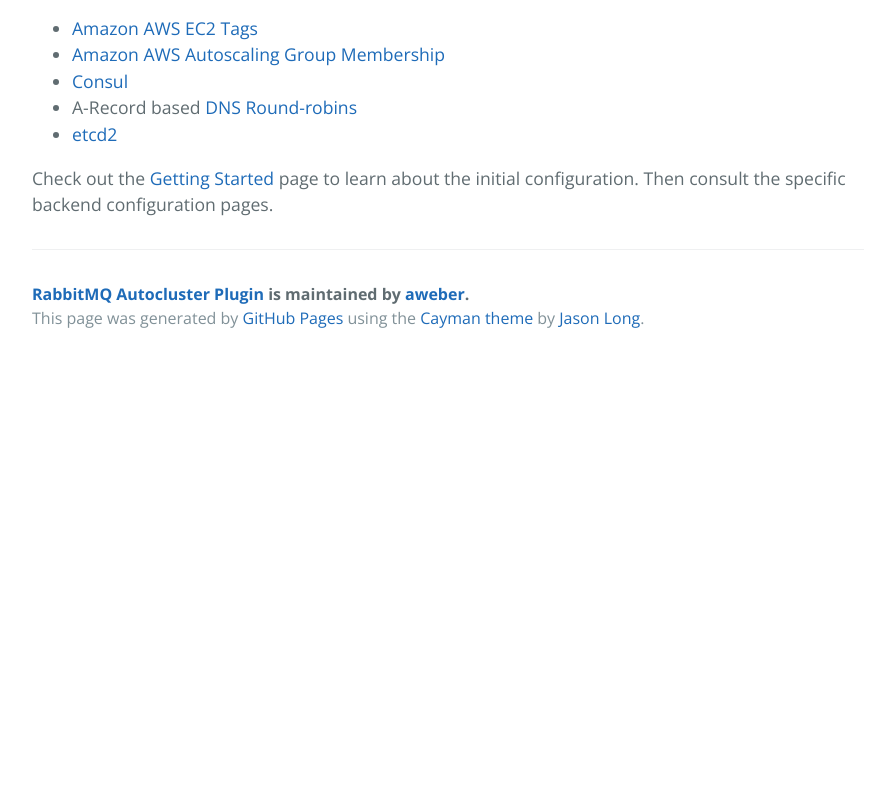
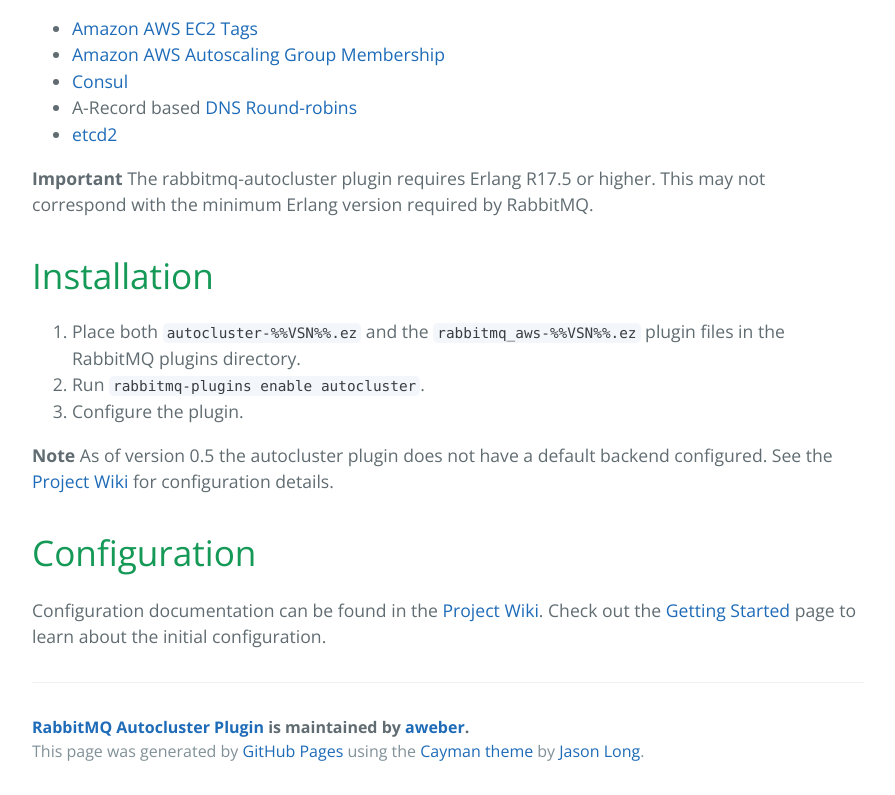
Before and after one commit to aweber/rabbitmq-autocluster, a plain HTML site: page index.html in a window 1280 px wide. Shown: the part 514-1309 px from the top of the page, without its empty margins (192-1087 px from the left). Before the commit the page ends 876 px from the top, so only its background shows below. Drawn offline with nearby package versions, Linux system fonts and the light colour scheme.

Commit message:
Create gh-pages branch via GitHub

```diff
--- a/index.html
+++ b/index.html
@@ -32,7 +32,23 @@
 <li><a href="https://coreos.com/etcd/docs/latest/">etcd2</a></li>
 </ul>
 
-<p>Check out the <a href="/aweber/rabbitmq-autocluster/wiki/General%20Settings">Getting Started</a> page to learn about the initial configuration. Then consult the specific backend configuration pages. </p>
+<p><strong>Important</strong> The rabbitmq-autocluster plugin requires Erlang R17.5 or higher. This may not correspond with the minimum Erlang version required by RabbitMQ.</p>
+
+<h1>
+<a id="installation" class="anchor" href="#installation" aria-hidden="true"><span aria-hidden="true" class="octicon octicon-link"></span></a>Installation</h1>
+
+<ol>
+<li>Place both <code>autocluster-%%VSN%%.ez</code> and the <code>rabbitmq_aws-%%VSN%%.ez</code> plugin files in the RabbitMQ plugins directory.</li>
+<li>Run <code>rabbitmq-plugins enable autocluster</code>.</li>
+<li>Configure the plugin.</li>
+</ol>
+
+<p><strong>Note</strong> As of version 0.5 the autocluster plugin does not have a default backend configured. See the <a href="https://github.com/aweber/rabbitmq-autocluster/wiki">Project Wiki</a> for configuration details.</p>
+
+<h1>
+<a id="configuration" class="anchor" href="#configuration" aria-hidden="true"><span aria-hidden="true" class="octicon octicon-link"></span></a>Configuration</h1>
+
+<p>Configuration documentation can be found in the <a href="https://github.com/aweber/rabbitmq-autocluster/wiki">Project Wiki</a>. Check out the <a href="https://github.com/aweber/rabbitmq-autocluster/wiki/General%20Settings">Getting Started</a> page to learn about the initial configuration.</p>
 
       <footer class="site-footer">
         <span class="site-footer-owner"><a href="https://github.com/aweber/rabbitmq-autocluster">RabbitMQ Autocluster Plugin</a> is maintained by <a href="https://github.com/aweber">aweber</a>.</span>
--- a/params.json
+++ b/params.json
@@ -1,6 +1,6 @@
 {
   "name": "RabbitMQ Autocluster Plugin",
   "tagline": "A RabbitMQ plugin that clusters nodes automatically using Consul, etcd2, DNS, or natively in AWS",
-  "body": "The rabbitmq-autocluster plugin clusters RabbitMQ nodes automatically using a pre-configured service discovery mechanism.\r\n\r\nThe currently supported service discovery backends are:\r\n\r\n- [Amazon AWS EC2 Tags](http://docs.aws.amazon.com/AWSEC2/latest/UserGuide/Using_Tags.html)\r\n- [Amazon AWS Autoscaling Group Membership](https://aws.amazon.com/autoscaling/)\r\n- [Consul](http://consul.io)\r\n- A-Record based [DNS Round-robins](https://en.wikipedia.org/wiki/Round-robin_DNS)\r\n- [etcd2](https://coreos.com/etcd/docs/latest/)\r\n\r\nCheck out the [Getting Started](/aweber/rabbitmq-autocluster/wiki/General%20Settings) page to learn about the initial configuration. Then consult the specific backend configuration pages. ",
+  "body": "The rabbitmq-autocluster plugin clusters RabbitMQ nodes automatically using a pre-configured service discovery mechanism.\r\n\r\nThe currently supported service discovery backends are:\r\n\r\n- [Amazon AWS EC2 Tags](http://docs.aws.amazon.com/AWSEC2/latest/UserGuide/Using_Tags.html)\r\n- [Amazon AWS Autoscaling Group Membership](https://aws.amazon.com/autoscaling/)\r\n- [Consul](http://consul.io)\r\n- A-Record based [DNS Round-robins](https://en.wikipedia.org/wiki/Round-robin_DNS)\r\n- [etcd2](https://coreos.com/etcd/docs/latest/)\r\n\r\n**Important** The rabbitmq-autocluster plugin requires Erlang R17.5 or higher. This may not correspond with the minimum Erlang version required by RabbitMQ.\r\n\r\n# Installation\r\n\r\n1. Place both ``autocluster-%%VSN%%.ez`` and the ``rabbitmq_aws-%%VSN%%.ez`` plugin files in the RabbitMQ plugins directory.\r\n1. Run ``rabbitmq-plugins enable autocluster``.\r\n1. Configure the plugin.\r\n\r\n**Note** As of version 0.5 the autocluster plugin does not have a default backend configured. See the [Project Wiki](https://github.com/aweber/rabbitmq-autocluster/wiki) for configuration details.\r\n\r\n# Configuration\r\n\r\nConfiguration documentation can be found in the [Project Wiki](https://github.com/aweber/rabbitmq-autocluster/wiki). Check out the [Getting Started](https://github.com/aweber/rabbitmq-autocluster/wiki/General%20Settings) page to learn about the initial configuration.",
   "note": "Don't delete this file! It's used internally to help with page regeneration."
 }
```
